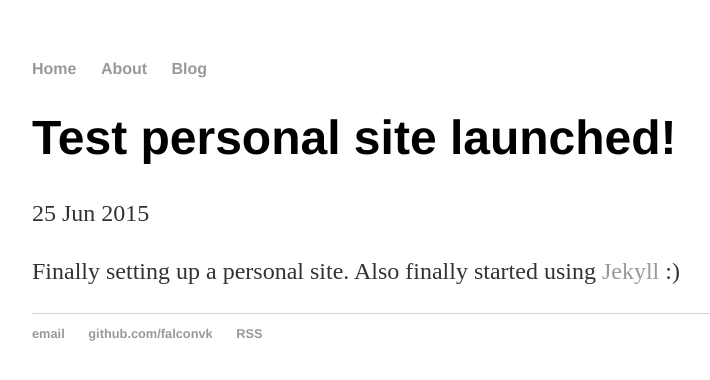
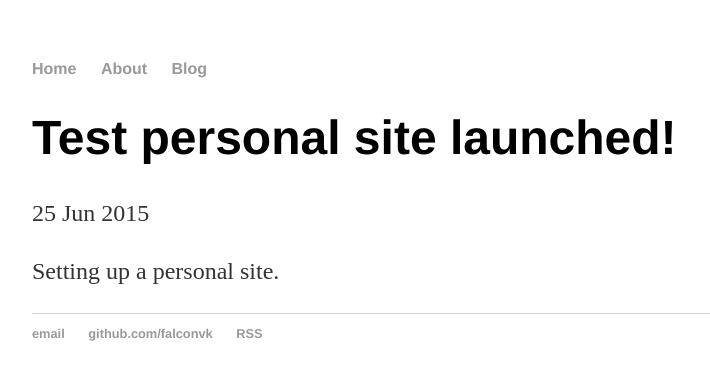
Before and after one commit to falconvk/falconvk.github.io, a Jekyll site: the page built from _posts/2015-06-25-test-personal-site-launched.md, in a window 1280 px wide. Shown: the top 380 px of the page, without its empty margins (160-870 px from the left). Built offline with Jekyll 4.4.1, drawn with Linux system fonts in a browser that asks for light colours.

Commit message:
Update 2015-06-25-test-personal-site-launched.md

```diff
--- a/_posts/2015-06-25-test-personal-site-launched.md
+++ b/_posts/2015-06-25-test-personal-site-launched.md
@@ -4,5 +4,4 @@ title: Test personal site launched!
 date: 2015-06-25
 ---
 
-Finally setting up a personal site.
-Also finally started using [Jekyll](http://jekyllrb.com) :)
+Setting up a personal site.
```
